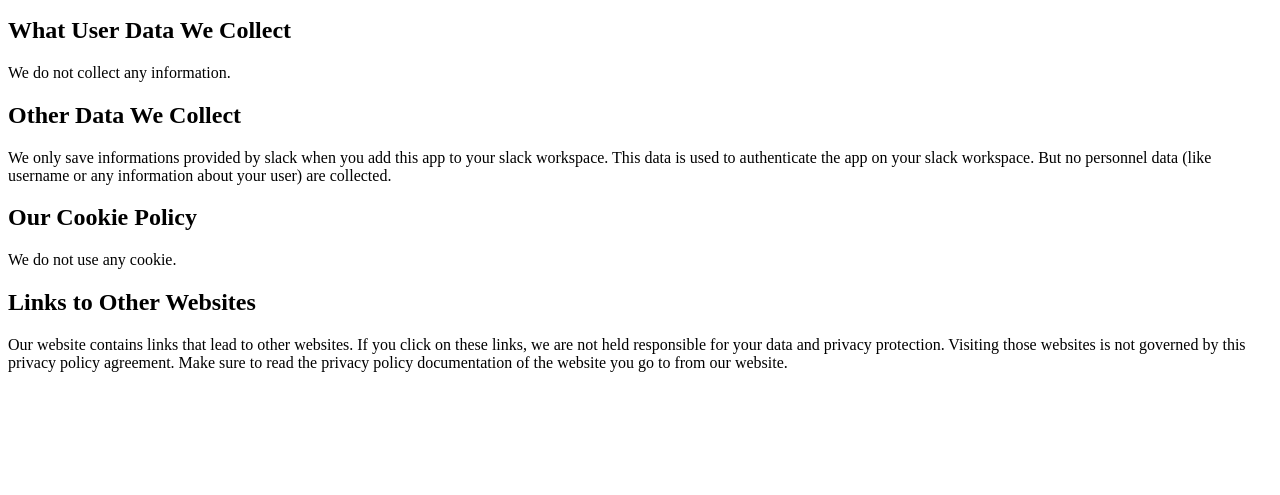
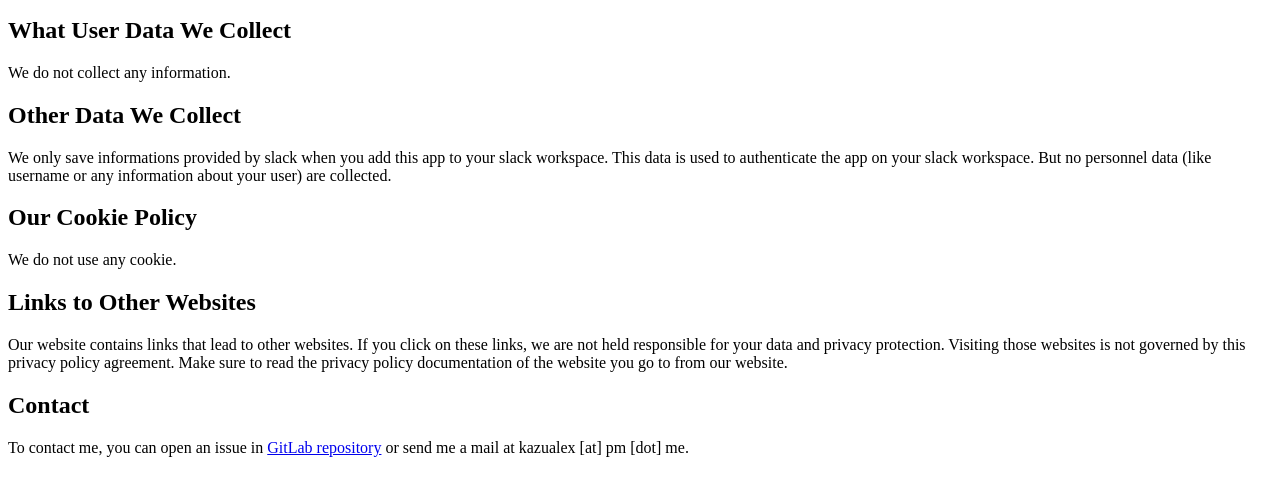
Before and after one commit to KazuAlex/openpollslack, a website: page privacy/index.html in a window 1280 px wide. Shown: the part 119-614 px from the top of the page. Drawn offline with Linux system fonts and the light colour scheme.

Commit message:
append contact to privacy

```diff
--- a/privacy/index.html
+++ b/privacy/index.html
@@ -41,5 +41,11 @@
     <p>
 Our website contains links that lead to other websites. If you click on these links, we are not held responsible for your data and privacy protection. Visiting those websites is not governed by this privacy policy agreement. Make sure to read the privacy policy documentation of the website you go to from our website.
     </p>
+
+    <h2>Contact</h2>
+
+    <p>
+      To contact me, you can open an issue in <a href="https://gitlab.com/KazuAlex/openpollslack/-/issues">GitLab repository</a> or send me a mail at kazualex [at] pm [dot] me.
+    </p>
   </body>
 </html>
```
